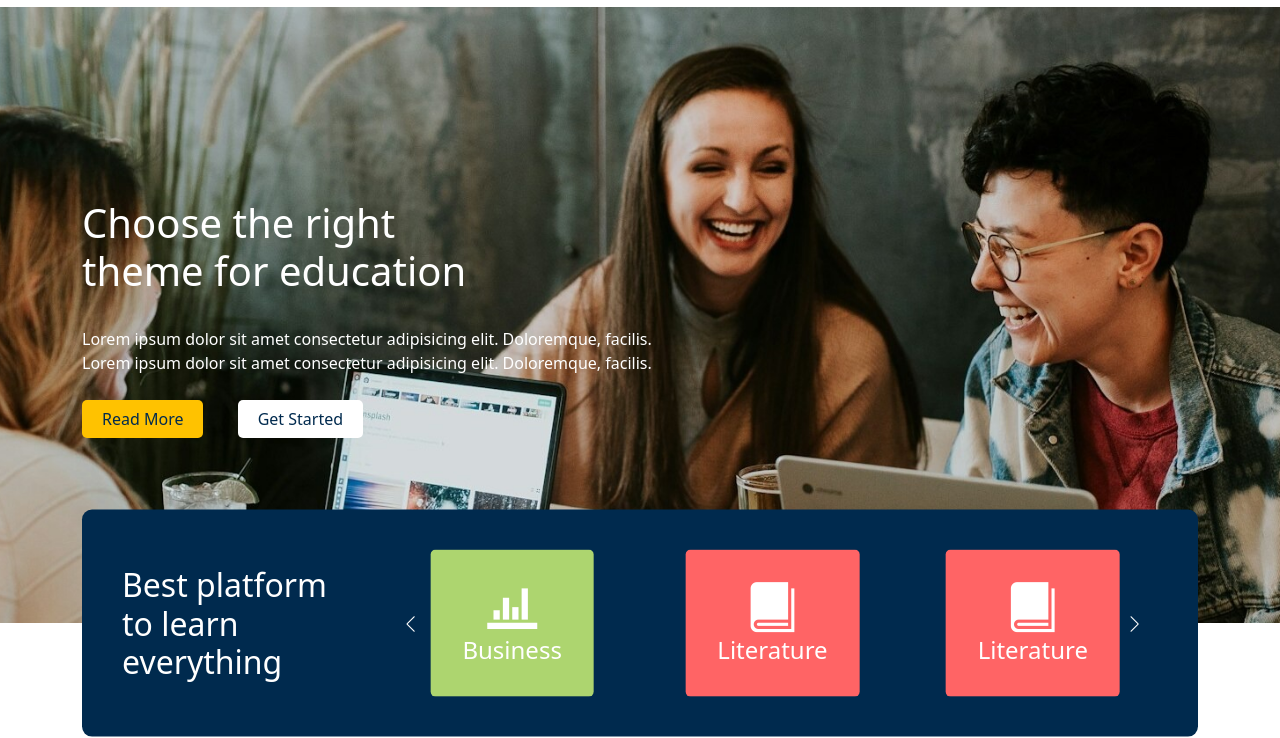
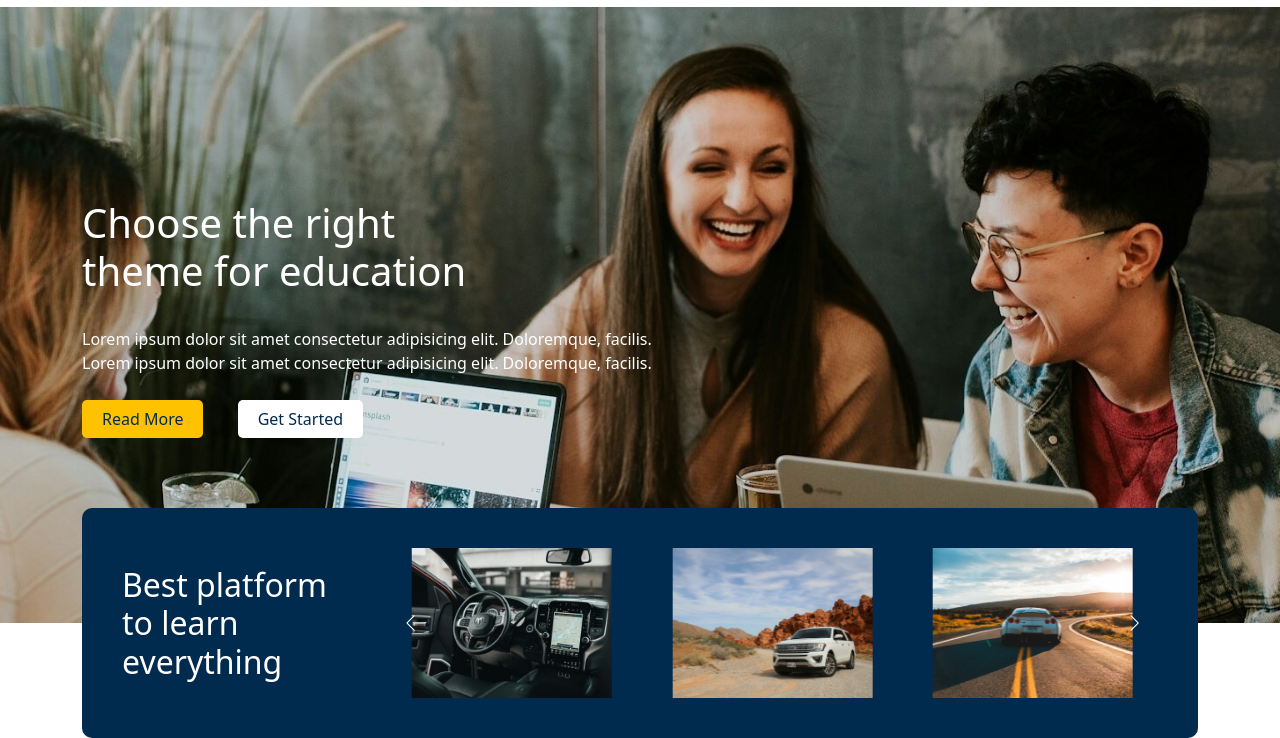
Before and after one commit to mzr-Qasim/main-hero-section, a plain HTML site: page index.html in a window 1280 px wide. Shown: the part 103-841 px from the top of the page. Drawn offline with nearby package versions, Linux system fonts and the light colour scheme; files whose address does not match are found by name.

Commit message:
Images in swiper

```diff
--- a/assets/css/main.scss
+++ b/assets/css/main.scss
@@ -188,28 +188,17 @@ $-carousel-button-background: #467394;
                     color: $-white-color;
 
                     .items{
-                        padding: 2rem;
-                        color: $-white-color;
-                        border-radius: 5px;
-
-                        i{
-                            font-size: 50px;
+                        figure{
+                            width: 200px;
+                            height: 150px;
+                            img{
+                                width: 100%;
+                                height: 100%;
+                                object-fit: cover;
+                            }
                         }
                       }
 
-
-                      .item-1{
-                        background-color: $-blue-color;
-                      }
-                      .item-2{
-                        background-color: $-light-green-color;
-                      }
-                      .item-3{
-                        background-color: $-light-red-color;
-                      }
-                      .item-4{
-                        background-color: $-light-red-color;
-                      }
                   }
 
             }
--- a/assets/css/partials/_mediaquery.scss
+++ b/assets/css/partials/_mediaquery.scss
@@ -20,7 +20,13 @@
         position: static;
         transform: translate(0, 0);
 
+        .services-container{
+            margin-top: 50px;
+            border-radius: 0!important;
+
+        }
     }
+
 
 
 }
--- a/assets/js/main.js
+++ b/assets/js/main.js
@@ -14,7 +14,7 @@ var swiper = new Swiper(".mySwiper", {
     },
     breakpoints: {
         640: {
-          slidesPerView: 2,
+          slidesPerView: 1,
           spaceBetween: 10,
         },
         768: {
--- a/index.html
+++ b/index.html
@@ -110,27 +110,31 @@
                         <div class="swiper mySwiper">
                           <div class="swiper-wrapper">
                             <div class="swiper-slide">
-                              <div class="items item-1">
-                                  <i class="icon-earth"></i>
-                                  <h4>Language</h4>
+                              <div class="items">
+                                <figure>
+                                  <img src="assets/img/carousel-1.jpg" alt="">
+                                </figure>
                               </div>
                             </div>
                             <div class="swiper-slide">
-                              <div class="items item-2">
-                                  <i class="icon-stats-bars"></i>
-                                  <h4>Business</h4>
+                              <div class="items">
+                                <figure>
+                                  <img src="assets/img/carousel-2.jpg" alt="">
+                                </figure>
                               </div>
                             </div>
                             <div class="swiper-slide">
-                              <div class="items item-3">
-                                  <i class="icon-book"></i>
-                                  <h4>Literature</h4>
+                              <div class="items">
+                                <figure>
+                                  <img src="assets/img/carousel-3.jpg" alt="">
+                                </figure>
                               </div>
                             </div>
                             <div class="swiper-slide">
-                              <div class="items item-4">
-                                  <i class="icon-book"></i>
-                                  <h4>Literature</h4>
+                              <div class="items">
+                                <figure>
+                                  <img src="assets/img/carousel-4.jpg" alt="">
+                                </figure>
                               </div>
                             </div>
                           </div>
```
Also changed, not shown: assets/css/main.css, assets/img/carousel-1.jpg (added), assets/img/carousel-2.jpg (added), assets/img/carousel-3.jpg (added), assets/img/carousel-4.jpg (added), 1 other file.
